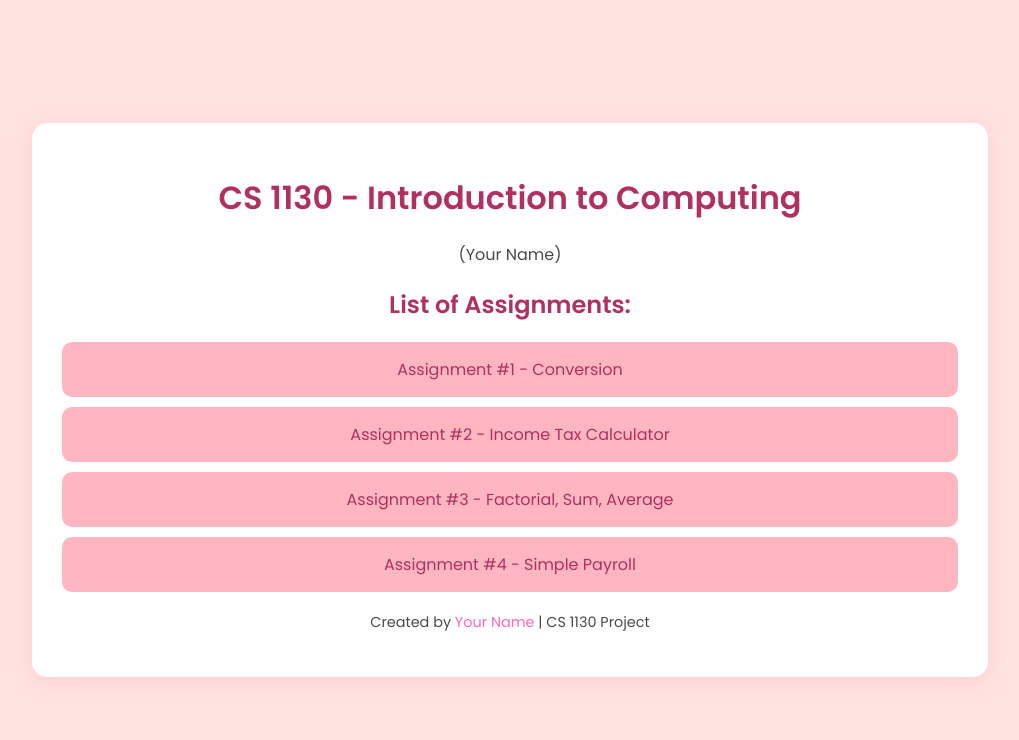
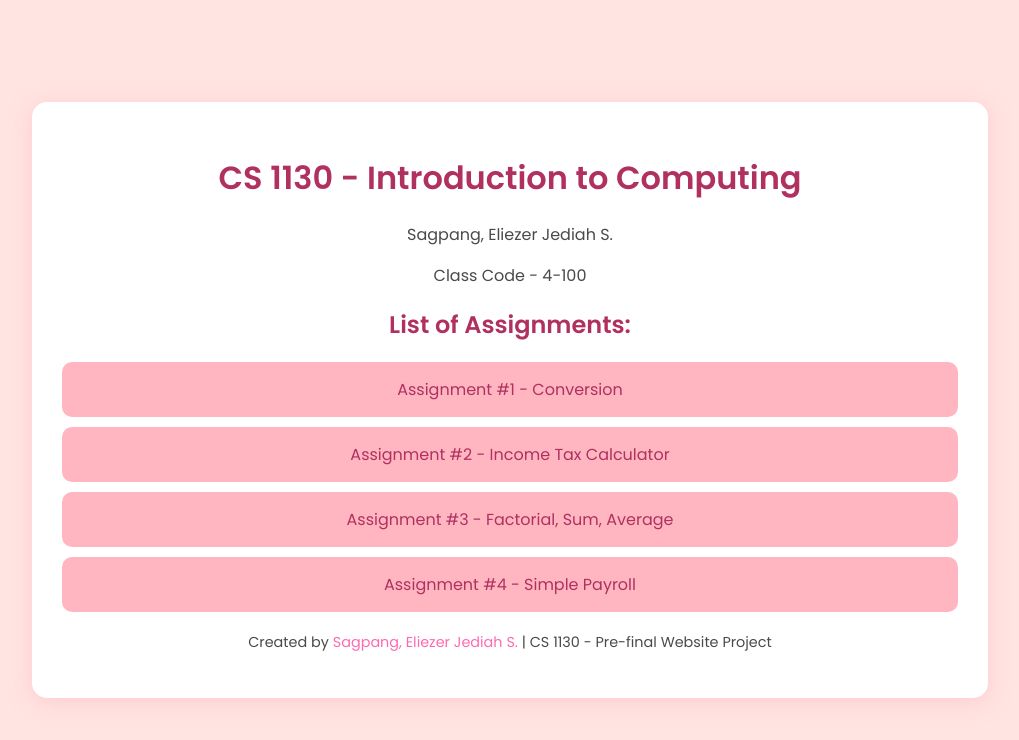
Before and after one commit to justshimmerren/CS-1130, a plain HTML site: page index.html in a window 1280 px wide. Shown: the whole page, without its empty margins (130-1149 px from the left). Drawn offline with Linux system fonts and the light colour scheme.

Commit message:
Update index.html

```diff
--- a/index.html
+++ b/index.html
@@ -3,13 +3,14 @@
 <head>
   <meta charset="UTF-8">
   <meta name="viewport" content="width=device-width, initial-scale=1.0">
-  <title>Cherry Blossom Style</title>
+  <title>Liz's Pre-final Assignment</title>
   <link rel="stylesheet" href="style.css">
 </head>
 <body>
   <div class="container">
     <h1>CS 1130 - Introduction to Computing</h1>
-    <p>(Your Name)</p>
+    <p>Sagpang, Eliezer Jediah S.</p>
+    <p> Class Code - 4-100</p>
 
     <h2>List of Assignments:</h2>
     <ul>
@@ -20,7 +21,7 @@
     </ul>
 
     <footer>
-      <p>Created by <a href="#">Your Name</a> | CS 1130 Project</p>
+      <p>Created by <a href="#">Sagpang, Eliezer Jediah S.</a> | CS 1130 - Pre-final Website Project</p>
     </footer>
   </div>
 </body>
```
